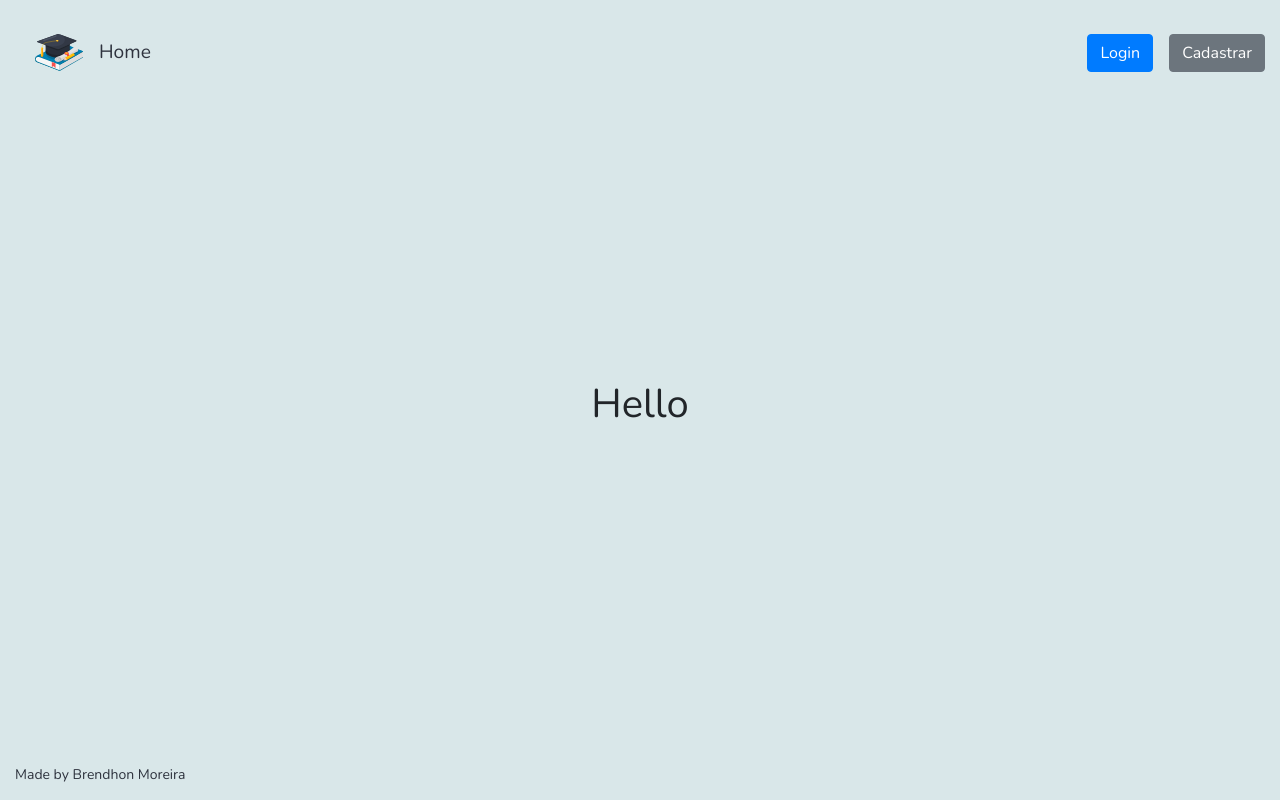
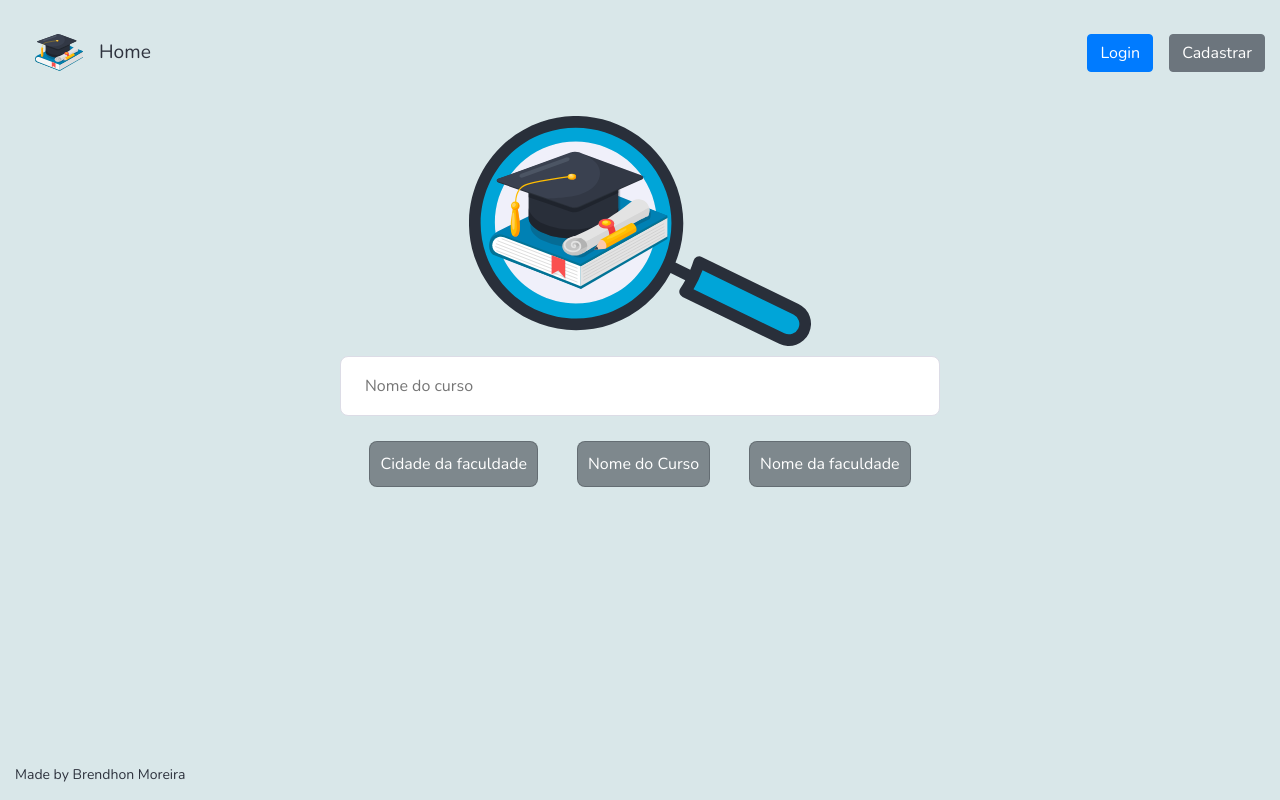
Before and after one commit to Brendhon/SearchFacul_Web, a React (Create React App) app: page / in a window 1280 px wide. Built offline with nearby package versions, Linux system fonts and the light colour scheme.

Commit message:
create: button component

```diff
--- /dev/null
+++ b/src/components/Button/Button.css
@@ -0,0 +1,28 @@
+.button-content {
+    display: flex;
+    flex-direction: column;
+    align-items: center;
+
+    --c-main: #5a6268b6;
+}
+
+.button-content button {
+    background: var(--c-main);
+    border: 1px solid var(--c-main);
+    border-radius: 8px;
+    color: white;
+    padding: 10px;
+    outline: none;
+}
+
+.button-content button:hover {
+    opacity: 0.8;
+}
+
+.button-content .button-triangle {
+    width: 0;
+    height: 0;
+    border-left: 15px solid transparent;
+    border-right: 15px solid transparent;
+    border-bottom: 15px solid var(--c-main);
+}
--- /dev/null
+++ b/src/components/Button/Button.jsx
@@ -0,0 +1,17 @@
+import React from 'react'
+import './Button.css'
+
+const Button = props => {
+
+    const deactivate = _ => props.deactivate()
+    const activate = _ => props.activate()
+
+    return (
+        <div className="button-content" >
+            {props.activated ? <div className="button-triangle"></div> : <div style={{ marginTop: 15 }} />}
+            <button onClick={props.activated ? deactivate : activate}>{props.text}</button>
+        </div>
+    )
+}
+
+export default Button
--- a/src/pages/Search/index.jsx
+++ b/src/pages/Search/index.jsx
@@ -1,20 +1,74 @@
-import React from 'react'
+import React, { useState } from 'react'
 import './styles.css'
 
 import Header from '../../components/Header/Header'
 import Footer from '../../components/Footer/Footer'
+import Button from '../../components/Button/Button'
 
-const Search = _ =>
-    <div className='search-container'>
+import student from '../../assets/img/logo.svg'
 
-        <Header />
+const Search = _ => {
+
+    // Declaração de estados
+    const [buttonName, setButtonName] = useState(false)
+    const [buttonIes, setButtonIes] = useState(false)
+    const [buttonCity, setButtonCity] = useState(false)
+
+    // Declaração de funções
+    const buttonNameActivated = _ => setButtonName(true)
+    const buttonNameDisabled = _ => setButtonName(false)
+
+    const buttonIesActivated = _ => setButtonIes(true)
+    const buttonIesDisabled = _ => setButtonIes(false)
+
+    const buttonCityActivated = _ => setButtonCity(true)
+    const buttonCityDisabled = _ => setButtonCity(false)
+
+    return (
+        <div className='search-container'>
+
+            <Header />
 
             <div className="search-content">
-                <h1>Hello</h1>
+
+                <img className="search-img" src={student} alt="student"></img>
+
+                <section>
+
+                    <form className="search-form">
+                        <input placeholder="Nome do curso" />
+                    </form>
+
+
+                    <div className="search-buttons">
+
+                        <Button activated={buttonCity}
+                            text="Cidade da faculdade"
+                            deactivate={buttonCityDisabled}
+                            activate={buttonCityActivated}></Button>
+
+                        {console.log(buttonCity)}
+
+                        <Button activated={buttonName}
+                            text="Nome do Curso"
+                            deactivate={buttonNameDisabled}
+                            activate={buttonNameActivated}></Button>
+
+                        <Button activated={buttonIes}
+                            text="Nome da faculdade"
+                            deactivate={buttonIesDisabled}
+                            activate={buttonIesActivated}></Button>
+
+                    </div>
+
+
+                </section>
+
             </div>
 
-        <Footer />
+            <Footer />
 
-    </div>
-
+        </div>
+    )
+}
 export default Search
--- a/src/pages/Search/styles.css
+++ b/src/pages/Search/styles.css
@@ -8,6 +8,22 @@
     display: flex;
     flex: 0.8;
     flex-direction: column;
-    justify-content: center;
     align-items: center;
 }
+
+.search-container .search-content .search-img {
+    height: 250px;
+    padding: 10px;
+}
+
+.search-container .search-content .search-form {
+    width: 600px;
+}
+
+.search-container .search-content .search-buttons {
+    display: flex;
+    justify-content: space-around;
+    align-items: center;
+    margin: 10px;
+    font-size: 1rem;
+}
```
